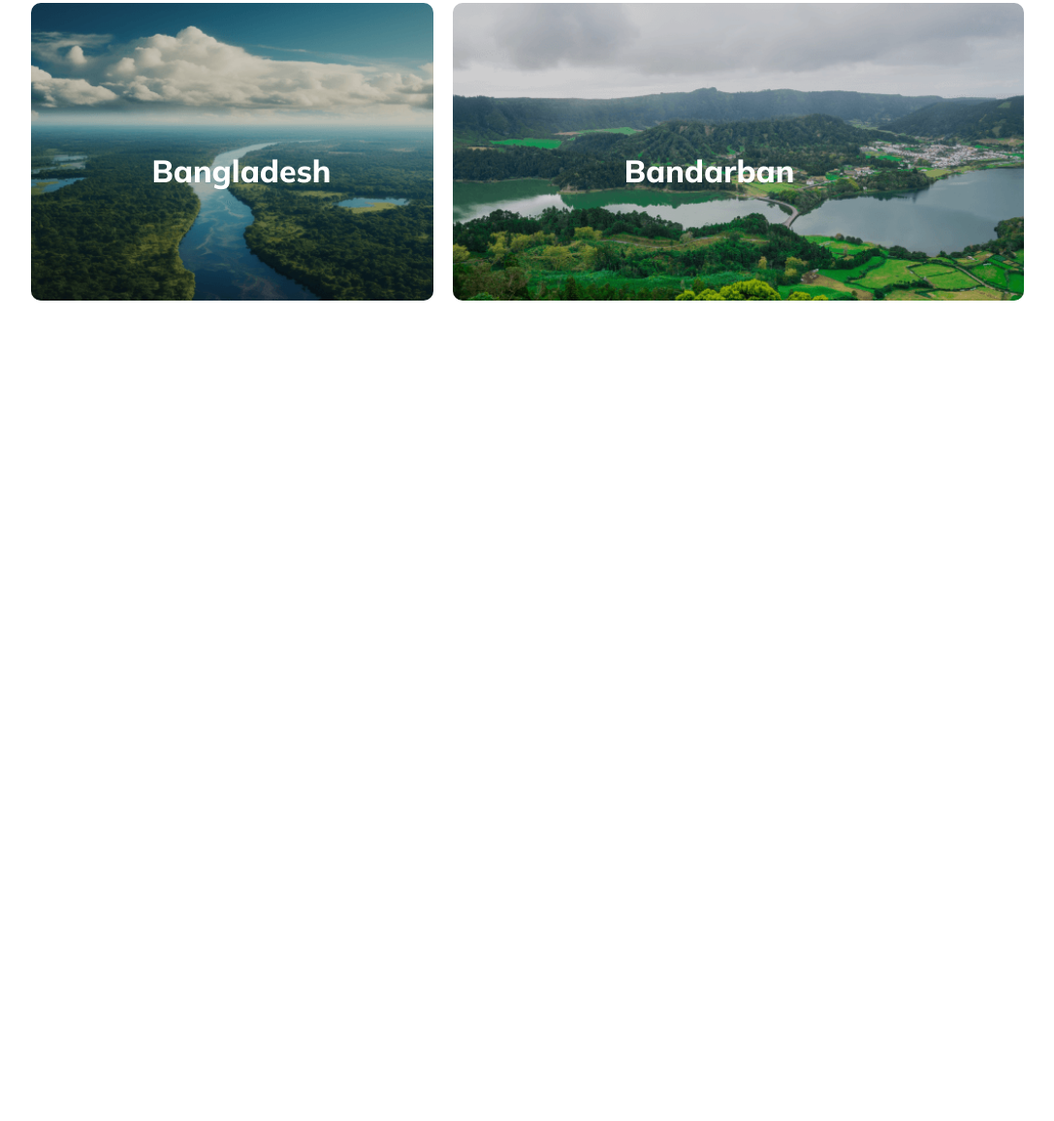
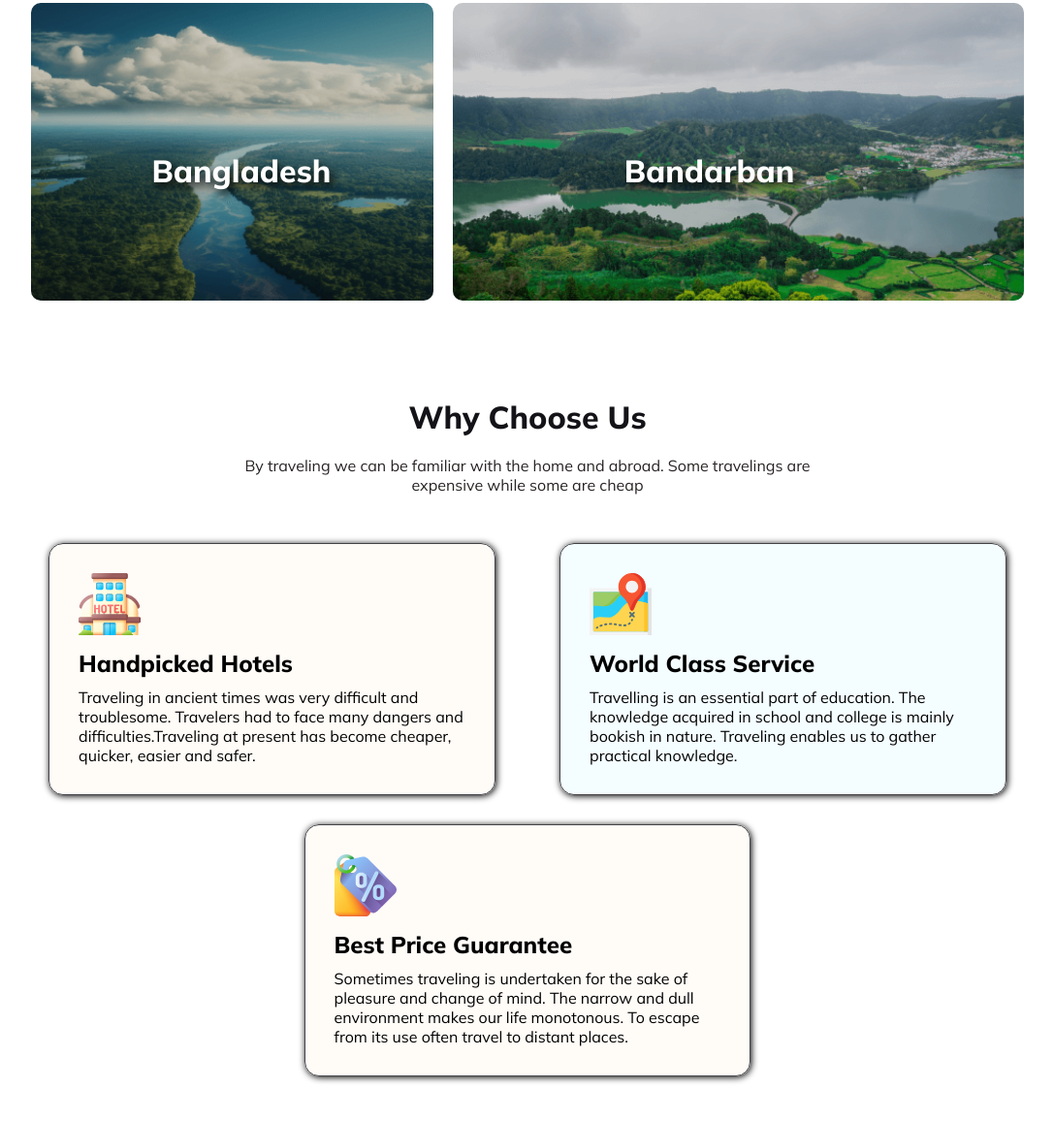
Before and after one commit to DeveloperAnupom/assignment-two, a plain HTML site: page index.html in a window 1280 px wide. Shown: the part 2253-3409 px from the top of the page at 97% size, without its empty margins (96-1183 px from the left). Before the commit the page ends 2663 px from the top, so only its background shows below. Drawn offline with Linux system fonts and the light colour scheme.

Commit message:
Choose Section Complete With Responsive

```diff
--- a/index.html
+++ b/index.html
@@ -112,6 +112,37 @@
                </div>
             </div>
         </section>
+        <section class="choose-section">
+            <div class="choose-content">
+                <h1 class="choose-title">Why Choose Us</h1>
+                <p class="choose-description">
+                    By traveling we can be familiar with the home and abroad. Some travelings are expensive while some are cheap
+                </p>
+            </div>
+            <div class="choose-box">
+                <div class="box">
+                    <img src="Images/hotel 1.svg" alt="">
+                    <h2>Handpicked Hotels</h2>
+                    <p>
+                        Traveling in ancient times was very difficult and troublesome. Travelers had to face many dangers and difficulties.Traveling at present has become cheaper, quicker, easier and safer.
+                    </p>
+                </div>
+                <div class="box" id="different-box">
+                    <img src="Images/map 1.svg" alt="">
+                    <h2>World Class Service</h2>
+                    <p>
+                        Travelling is an essential part of education. The knowledge acquired in school and college is mainly bookish in nature. Traveling enables us to gather practical knowledge.
+                    </p>
+                </div>
+                <div class="box">
+                    <img src="Images/price-tag 1.svg" alt="">
+                    <h2>Best Price Guarantee</h2>
+                    <p>
+                        Sometimes traveling is undertaken for the sake of pleasure and change of mind. The narrow and dull environment makes our life monotonous. To escape from its use often travel to distant places.
+                    </p>
+                </div>
+            </div>
+        </section>
     </main>
 
     <footer>
--- a/style/responsive.css
+++ b/style/responsive.css
@@ -65,4 +65,17 @@
         color: #262629;
         margin: 20px 0px;
     }
+    .choose-section {
+        width : 90%;
+    }
+    .choose-content {
+        width: 90%;
+        margin: 30px auto;
+    }
+    .box {
+        width: 90%;
+    }
+    .choose-box {
+        flex-direction: column;
+    }
 }
--- a/style/style.css
+++ b/style/style.css
@@ -146,6 +146,7 @@ body {
     color: #ffff;
     font-size: 2rem;
     font-weight: 800;
+    text-shadow: 3px 5px 8px black;
     position: absolute;
     top: 50%;
     left: 30%;
@@ -184,3 +185,43 @@ body {
     grid-column:6/ span 7 ;
     grid-row: 3/span 1;
 }
+
+/* ****** ****** ******* ****** ****** ****** Choose Section Design ****** ****** ******* ****** ****** ******  */
+.choose-section {
+    width : 80%;
+    margin: 50px auto;
+}
+.choose-content {
+    width: 60%;
+    margin: 50px auto;
+    text-align: center;
+}
+.choose-title {
+    color : #131318;
+    font-size: 2rem;
+}
+.choose-description {
+    color : #292323;
+    margin: 20px 0px;
+}
+.choose-box {
+    display: flex;
+    flex-wrap: wrap;
+    justify-content: center;
+    gap: 30px;
+}
+.box {
+    background-color: #FBB5630D;
+    width: 45%;
+    margin: 0px auto;
+    padding: 30px 30px;
+    border-radius: 15px;
+    border:1px solid #424247;
+    box-shadow: 1px 1px 7px black;
+}
+#different-box {
+   background-color:  #29CEF60D;
+}
+.box h2 {
+    margin: 10px 0px;
+}
```
Also changed, not shown: Images/hotel 1.svg (added), Images/map 1.svg (added), Images/price-tag 1.svg (added).
